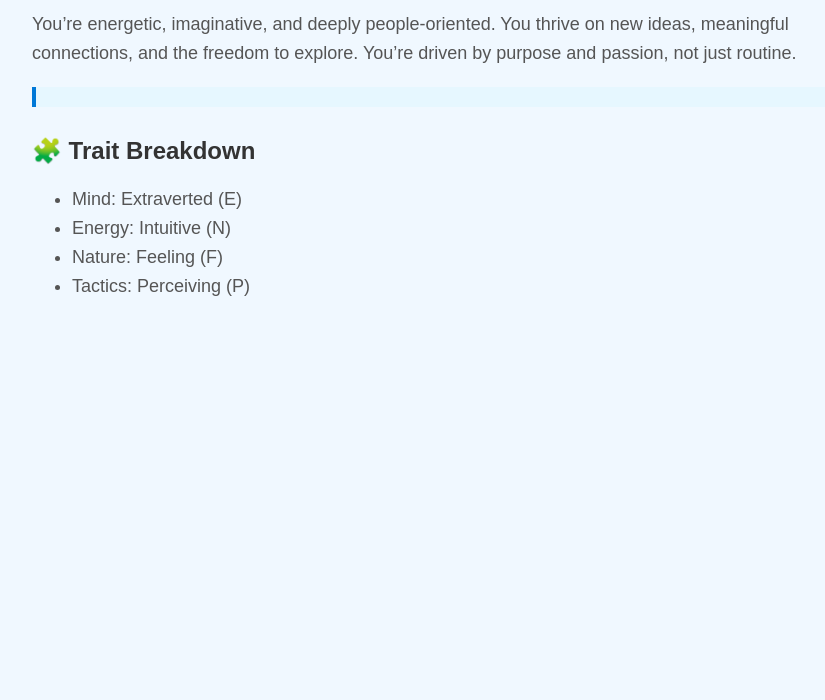
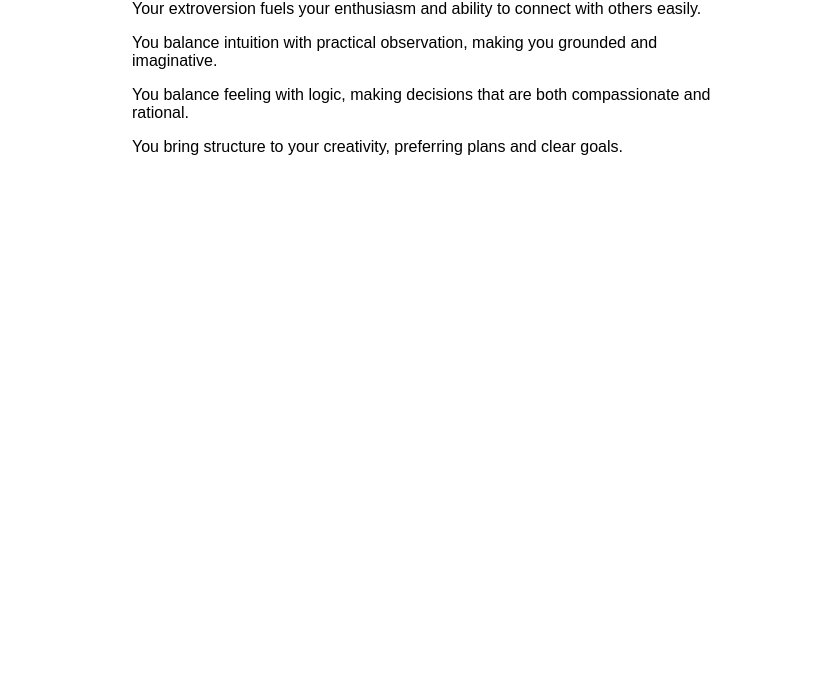
Before and after one commit to Datalternate/i-personality, a plain HTML site: page result-enfp.html in a window 1280 px wide. Shown: the part 100-800 px from the top of the page, without its empty margins (208-1033 px from the left). Drawn offline with Linux system fonts and the light colour scheme.

Commit message:
Update result-enfp.html

```diff
--- a/result-enfp.html
+++ b/result-enfp.html
@@ -1,72 +1,54 @@
 <!DOCTYPE html>
 <html lang="en">
 <head>
-  <meta charset="UTF-8" />
-  <meta name="viewport" content="width=device-width, initial-scale=1.0" />
-  <title>Your Result – ENFP</title>
-
-  <!-- Google Analytics -->
-  <script async src="https://www.googletagmanager.com/gtag/js?id=G-1RRMGHTH9T"></script>
+  <!-- Google tag (gtag.js) -->
+  <script async src="https://www.googletagmanager.com/gtag/js?id=G-VPNW7MQF3J"></script>
   <script>
     window.dataLayer = window.dataLayer || [];
     function gtag(){dataLayer.push(arguments);}
     gtag('js', new Date());
-    gtag('config', 'G-1RRMGHTH9T');
+    gtag('config', 'G-VPNW7MQF3J');
   </script>
 
+  <meta charset="UTF-8">
+  <meta name="viewport" content="width=device-width, initial-scale=1.0">
+  <title>Your ENFP Result</title>
   <style>
-    body {
-      font-family: Arial, sans-serif;
-      background: #f0f8ff;
-      padding: 30px;
-      max-width: 800px;
-      margin: auto;
-    }
-    h1 {
-      color: #0078d7;
-      text-align: center;
-    }
-    h2 {
-      color: #333;
-      margin-top: 30px;
-    }
-    p, ul {
-      font-size: 18px;
-      color: #555;
-      line-height: 1.6;
-    }
-    .highlight {
-      background: #e6f7ff;
-      padding: 10px;
-      border-left: 4px solid #0078d7;
-      margin-top: 20px;
-    }
-    .button {
-      display: block;
-      margin: 40px auto;
-      padding: 12px 24px;
-      background: #0078d7;
-      color: white;
-      text-align: center;
-      text-decoration: none;
-      font-size: 18px;
-      border-radius: 6px;
-      width: fit-content;
-    }
-    .button:hover {
-      background: #005fa3;
-    }
+    body { font-family: Arial, sans-serif; padding: 20px; max-width: 600px; margin: auto; }
+    h1 { text-align: center; }
+    .feedback { margin-top: 20px; }
   </style>
 </head>
 <body>
-  <h1>Your Personality Type: ENFP – The Campaigner</h1>
-  <p>You’re energetic, imaginative, and deeply people-oriented. You thrive on new ideas, meaningful connections, and the freedom to explore. You’re driven by purpose and passion, not just routine.</p>
+  <h1>You are an ENFP!</h1>
+  <div class="feedback" id="personalizedFeedback"></div>
 
-  <div class="highlight" id="personalized"></div>
+  <script>
+    function getParam(name) {
+      const url = new URL(window.location.href);
+      return parseInt(url.searchParams.get(name)) || 0;
+    }
 
-  <h2>🧩 Trait Breakdown</h2>
-  <ul>
-    <li>Mind: Extraverted (E)</li>
-    <li>Energy: Intuitive (N)</li>
-    <li>Nature: Feeling (F)</li>
-    <li>Tactics: Perceiving (P)</li
+    const E = getParam("E");
+    const N = getParam("N");
+    const F = getParam("F");
+    const P = getParam("P");
+
+    const feedback = [];
+
+    if (E < 0) feedback.push("You lean introverted—an ENFP who recharges in solitude and reflects deeply.");
+    else feedback.push("Your extroversion fuels your enthusiasm and ability to connect with others easily.");
+
+    if (N > 0) feedback.push("Your strong intuition drives your curiosity and big-picture thinking.");
+    else feedback.push("You balance intuition with practical observation, making you grounded and imaginative.");
+
+    if (F > 0) feedback.push("You lead with empathy and emotional insight, valuing harmony and connection.");
+    else feedback.push("You balance feeling with logic, making decisions that are both compassionate and rational.");
+
+    if (P > 0) feedback.push("You thrive in flexible environments, embracing spontaneity and open-ended possibilities.");
+    else feedback.push("You bring structure to your creativity, preferring plans and clear goals.");
+
+    document.getElementById("personalizedFeedback").innerHTML = feedback.map(p => `<p>${p}</p>`).join("");
+  </script>
+</body>
+</html>
```
